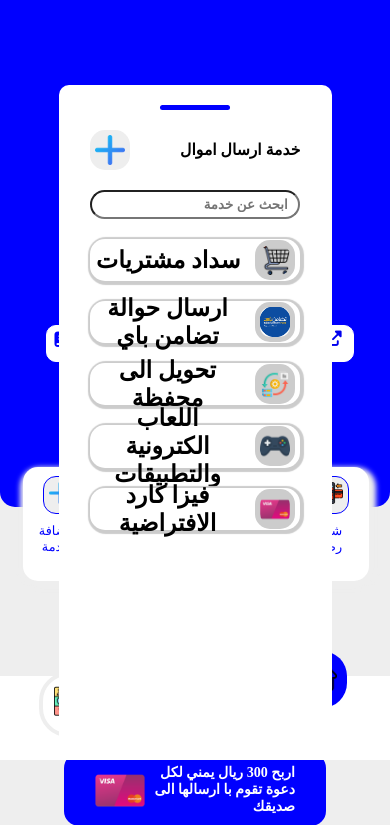
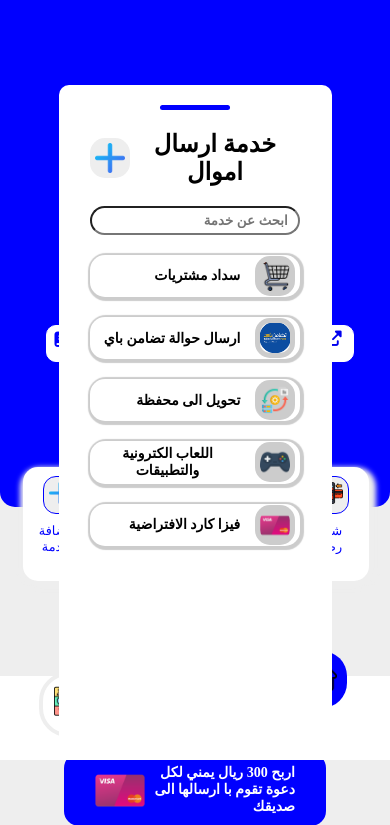
Before and after one commit to Mohammedhumidking/walitMohammedHumid, a PHP site: page /main.html in a window 390 px wide, after a click on "أرسال اموال". Shown: the part 84-909 px from the top of the page. Run offline with PHP 8.4, Linux system fonts and the light colour scheme; some libraries are stand-ins or nearby versions; grey boxes are pictures that could not be loaded.

Commit message:
midai.css

```diff
--- a/midai.css
+++ b/midai.css
@@ -139,11 +139,11 @@
     }
 
  .modal h3{
-        font-size: 0.8em;
+        font-size: 24px;
     }
 
    .massage{
-        font-size: 1.1em;
+        font-size: 14px;
     }
 
     .serv-masseg {
@@ -153,7 +153,7 @@
 
     .serv-masseg p{
         margin-right: 15px;
-        font-size: 1.2em;
+        font-size: 14px;
     }
     /* index.html */
    .form-All{
```
